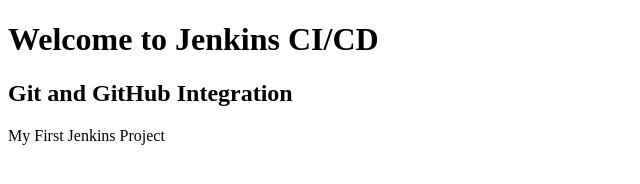
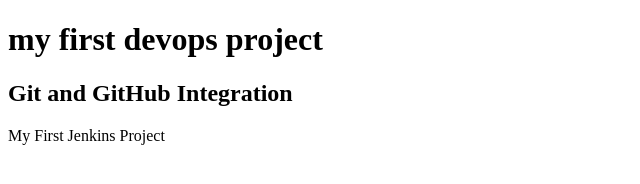
Before and after one commit to mohamadsathaharshad/Jenkins-GitHub-Project, a plain HTML site: page index.html in a window 1280 px wide. Shown: the whole page, without its empty margins (0-640 px from the left). Drawn offline with Linux system fonts and the light colour scheme.

Commit message:
update html code

```diff
--- a/index.html
+++ b/index.html
@@ -5,7 +5,7 @@
 </head>
 <body>
 
-    <h1>Welcome to Jenkins CI/CD</h1>
+    <h1>my first devops project</h1>
 
     <h2>Git and GitHub Integration</h2>
 
```
